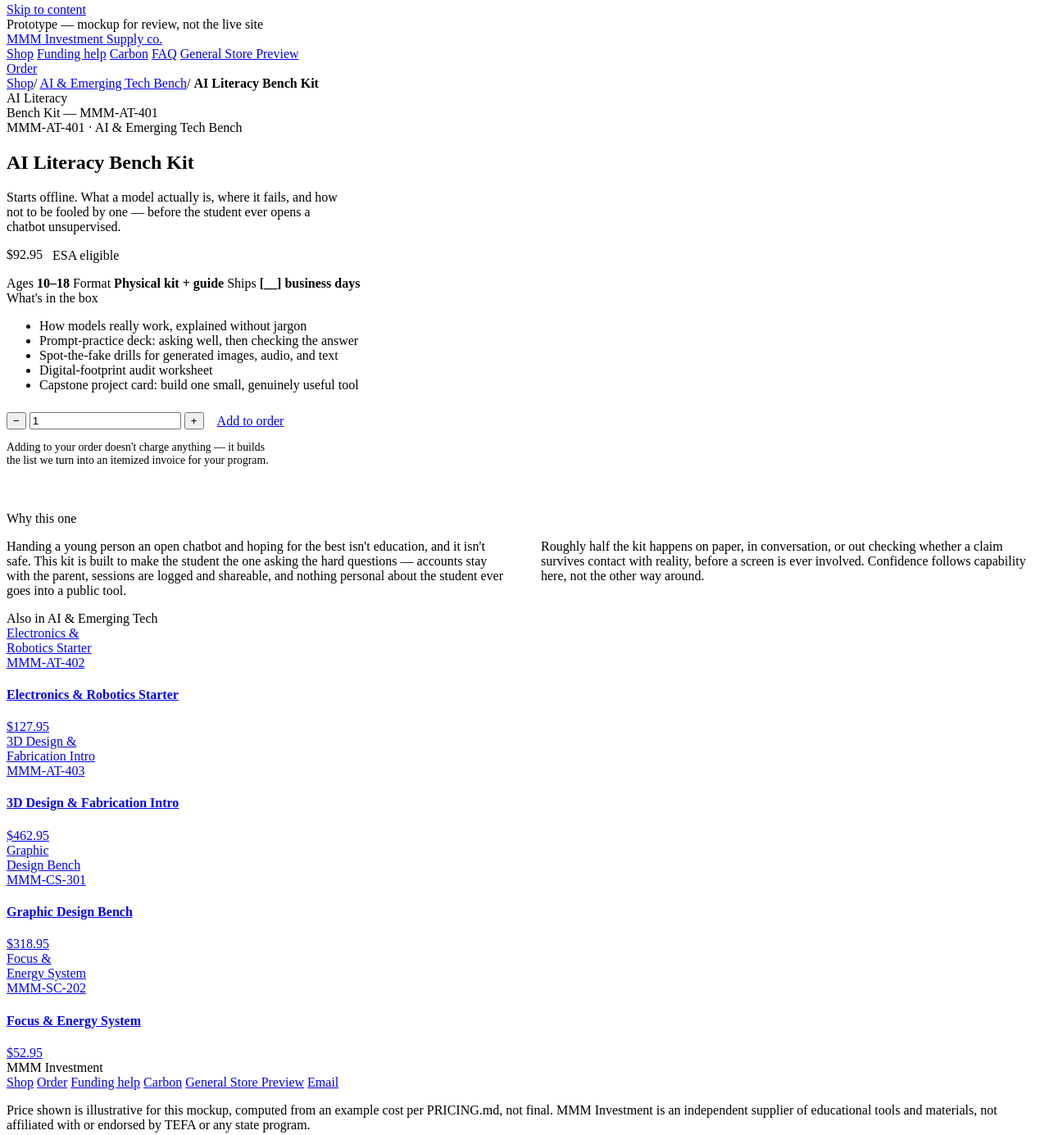
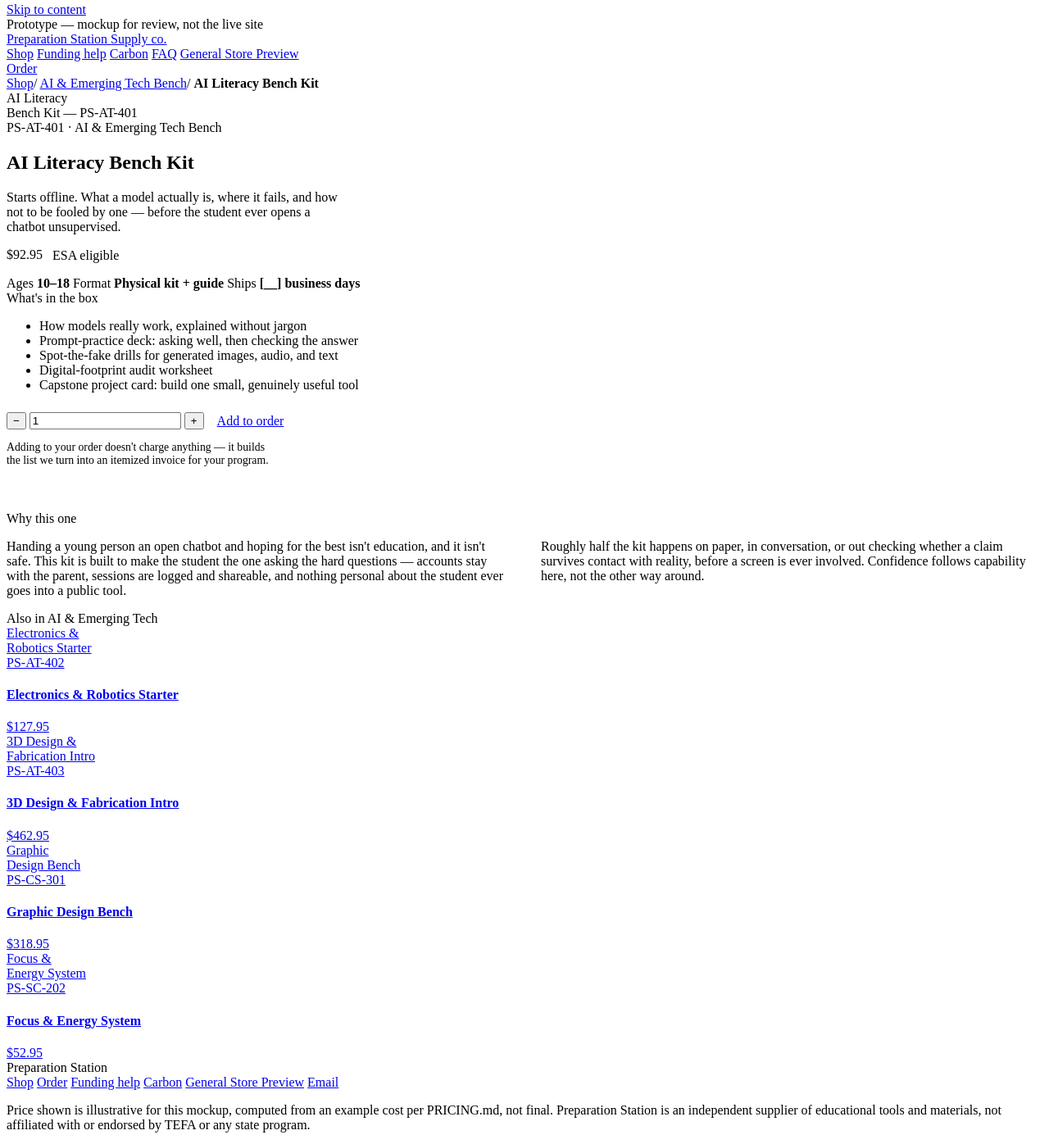
Before and after one commit to TEAM-MMM01/mmm-education-storefront, a plain HTML site: page store/src/product.html in a window 1280 px wide. Shown: the part 5-1390 px from the top of the page at 82% size. Drawn offline with Linux system fonts and the light colour scheme; files whose address does not match are found by name.

Commit message:
Rebrand store/src/product.html for Preparation Station

```diff
--- a/store/src/product.html
+++ b/store/src/product.html
@@ -1,8 +1,8 @@
-<title>AI Literacy Bench Kit — MMM Investment</title>
+<title>AI Literacy Bench Kit — Preparation Station</title>
 
 <!--
   MOCKUP — the single fully-built product page in this prototype, using the
-  AI Literacy Bench Kit (MMM-AT-401) as the template every other SKU in the
+  AI Literacy Bench Kit (PS-AT-401) as the template every other SKU in the
   shop would follow in production. See ../../README.md.
 -->
 
@@ -17,7 +17,7 @@ __STORE_SHARED_CSS__
 <header class="topbar">
   <div class="wrap topbar-in">
     <a class="brand" href="../index.html">
-      <span class="brand-mark">MMM Investment</span>
+      <span class="brand-mark">Preparation Station</span>
       <span class="brand-sub mono">Supply co.</span>
     </a>
     <nav class="nav" aria-label="Primary">
@@ -40,11 +40,11 @@ __STORE_SHARED_CSS__
     </nav>
 
     <section class="pd-grid" style="padding-bottom:2.5rem">
-      <div class="pd-gallery" aria-hidden="true">AI Literacy<br>Bench Kit — MMM-AT-401</div>
+      <div class="pd-gallery" aria-hidden="true">AI Literacy<br>Bench Kit — PS-AT-401</div>
 
       <div class="stack g-20">
         <div class="stack g-8">
-          <span class="mono" style="color:var(--accent)">MMM-AT-401 · AI &amp; Emerging Tech Bench</span>
+          <span class="mono" style="color:var(--accent)">PS-AT-401 · AI &amp; Emerging Tech Bench</span>
           <h1 class="h-xl">AI Literacy Bench Kit</h1>
         </div>
         <p class="prose" style="max-width:52ch">Starts offline. What a model actually is, where it fails, and
@@ -73,10 +73,10 @@ __STORE_SHARED_CSS__
           <div style="display:flex; align-items:center; gap:1rem; flex-wrap:wrap">
             <span class="qty">
               <button type="button" data-step="-1" data-target="pd-qty" aria-label="Decrease quantity" onclick="var i=document.getElementById('pd-qty'); i.value=Math.max(1,(parseInt(i.value,10)||1)-1)">−</button>
-              <input type="text" id="pd-qty" value="1" inputmode="numeric" data-qty-for="MMM-AT-401" aria-label="Quantity">
+              <input type="text" id="pd-qty" value="1" inputmode="numeric" data-qty-for="PS-AT-401" aria-label="Quantity">
               <button type="button" data-step="1" onclick="var i=document.getElementById('pd-qty'); i.value=(parseInt(i.value,10)||1)+1">+</button>
             </span>
-            <a class="btn btn-solid" href="order.html" data-add-to-cart="MMM-AT-401">Add to order</a>
+            <a class="btn btn-solid" href="order.html" data-add-to-cart="PS-AT-401">Add to order</a>
           </div>
           <p style="font-size:.86rem; color:var(--muted); max-width:48ch">Adding to your order doesn't charge
             anything &mdash; it builds the list we turn into an itemized invoice for your program.</p>
@@ -103,7 +103,7 @@ __STORE_SHARED_CSS__
         <a class="product" href="shop.html#d04">
           <div class="thumb">Electronics &amp;<br>Robotics Starter</div>
           <div class="pbody">
-            <span class="sku">MMM-AT-402</span>
+            <span class="sku">PS-AT-402</span>
             <h4>Electronics &amp; Robotics Starter</h4>
             <div class="price-row"><span class="price">$127.95</span></div>
           </div>
@@ -111,7 +111,7 @@ __STORE_SHARED_CSS__
         <a class="product" href="shop.html#d04">
           <div class="thumb">3D Design &amp;<br>Fabrication Intro</div>
           <div class="pbody">
-            <span class="sku">MMM-AT-403</span>
+            <span class="sku">PS-AT-403</span>
             <h4>3D Design &amp; Fabrication Intro</h4>
             <div class="price-row"><span class="price">$462.95</span></div>
           </div>
@@ -119,7 +119,7 @@ __STORE_SHARED_CSS__
         <a class="product" href="shop.html#d03">
           <div class="thumb">Graphic<br>Design Bench</div>
           <div class="pbody">
-            <span class="sku">MMM-CS-301</span>
+            <span class="sku">PS-CS-301</span>
             <h4>Graphic Design Bench</h4>
             <div class="price-row"><span class="price">$318.95</span></div>
           </div>
@@ -127,7 +127,7 @@ __STORE_SHARED_CSS__
         <a class="product" href="shop.html#d02">
           <div class="thumb">Focus &amp;<br>Energy System</div>
           <div class="pbody">
-            <span class="sku">MMM-SC-202</span>
+            <span class="sku">PS-SC-202</span>
             <h4>Focus &amp; Energy System</h4>
             <div class="price-row"><span class="price">$52.95</span></div>
           </div>
@@ -140,7 +140,7 @@ __STORE_SHARED_CSS__
 <footer class="foot">
   <div class="wrap">
     <div class="foot-top">
-      <span class="foot-brand">MMM Investment</span>
+      <span class="foot-brand">Preparation Station</span>
       <nav class="foot-nav" aria-label="Footer">
         <a href="shop.html">Shop</a>
         <a href="order.html">Order</a>
@@ -151,7 +151,7 @@ __STORE_SHARED_CSS__
       </nav>
     </div>
     <p class="disclaim">Price shown is illustrative for this mockup, computed from an example cost per
-      PRICING.md, not final. MMM Investment is an independent supplier of educational tools and
+      PRICING.md, not final. Preparation Station is an independent supplier of educational tools and
       materials, not affiliated with or endorsed by TEFA or any state program.</p>
   </div>
 </footer>
```
